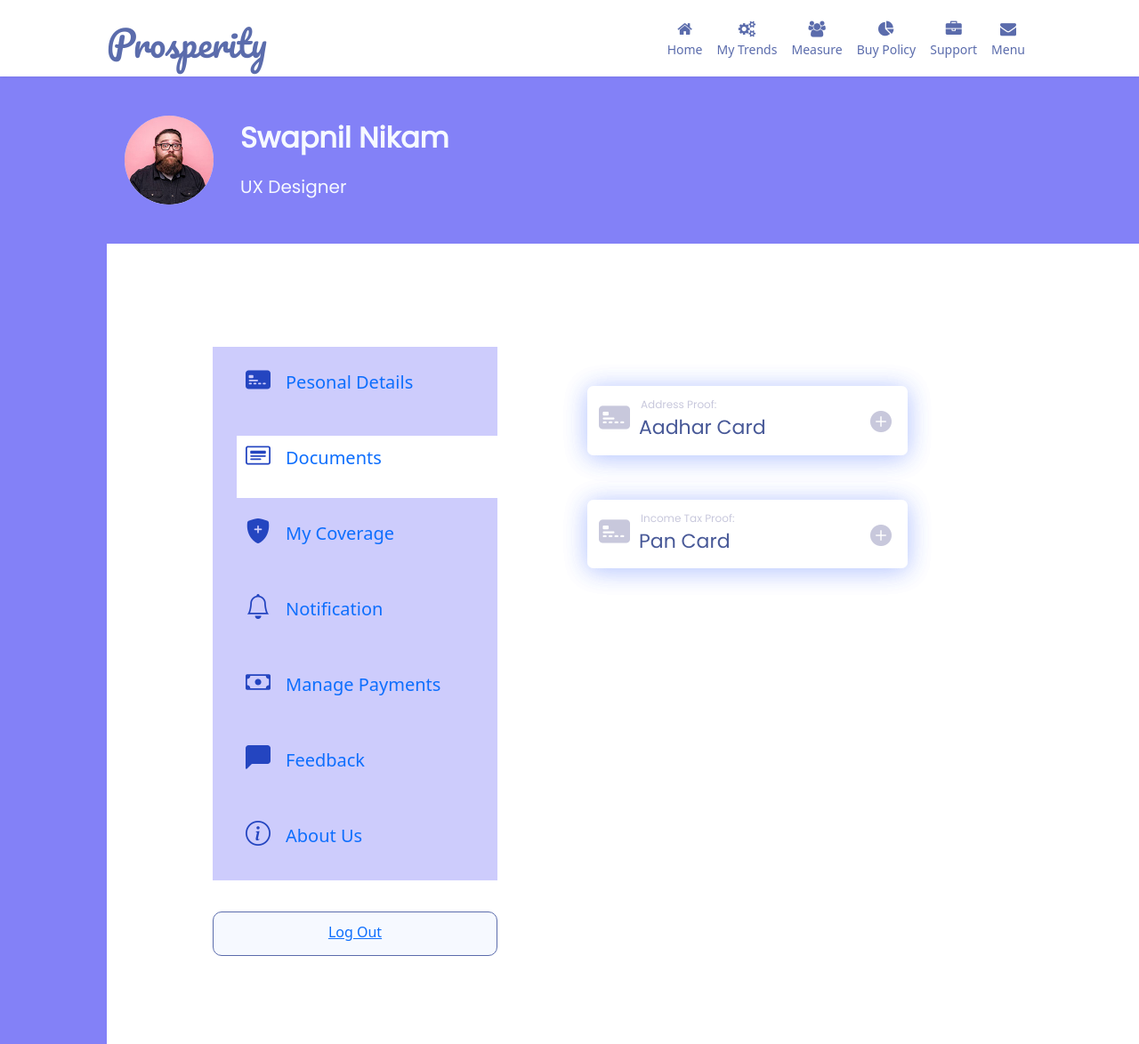
After one commit to jitendra-sud/Research-and-development, a Django app: page /profileDocuments in a window 1280 px wide. The commit adds this page. Shown: the whole page at 89% size. Run offline with Django 4.2, Linux system fonts and the light colour scheme; some libraries are stand-ins or nearby versions; some web fonts are replaced.

Commit message:
prifileDetails page updation and ProfileDocuments page complete

```diff
--- a/prosperityWebApp/prosperity/home/urls.py
+++ b/prosperityWebApp/prosperity/home/urls.py
@@ -6,5 +6,6 @@ urlpatterns = [
     path("",views.index,name = 'home'),
     path("otp",views.otp,name = 'otp'),
     path("otp/yourself",views.yourself, name = 'yourself'),
-    path("profileDetails",views.profileDetails, name = 'profileDetails')
+    path("profileDetails",views.profileDetails, name = 'profileDetails'),
+    path("profileDocuments",views.profileDocuments, name = 'profileDocuments')
 ]
--- a/prosperityWebApp/prosperity/home/views.py
+++ b/prosperityWebApp/prosperity/home/views.py
@@ -12,5 +12,8 @@ def yourself(request):
 def profileDetails(request):
     return render(request, 'profileDetails.html')
 
+def profileDocuments(request):
+    return render(request, 'profileDocuments.html')
+
 
 # Create your views here.
--- a/prosperityWebApp/prosperity/prosperity/urls.py
+++ b/prosperityWebApp/prosperity/prosperity/urls.py
@@ -13,6 +13,7 @@ urlpatterns = [
     path("otp",include('home.urls')),
     path("otp/yourself",include('home.urls')),
     path("profileDetails",include('home.urls')),
+    path("profileDocuments",include('home.urls')),
 ]
 
 urlpatterns += staticfiles_urlpatterns()
--- a/prosperityWebApp/prosperity/static/profileDetails.css
+++ b/prosperityWebApp/prosperity/static/profileDetails.css
@@ -41,46 +41,46 @@
 
 }
 
-.leftbar {
-  width: 494px;
+.grid-container.leftbar {
+  display: grid;
+  grid-template-columns: auto;
+  width: 320px;
+  height: 600px;
   margin-top: 116px;
-  margin-left: -96px;
+  background: rgba(131, 129, 247, 0.4);
+  margin-left: 119px;
 }
 
-.leftbar .leftbarul {
-  width: 304px;
-  height: 490px;
-  margin-left: 228.91px;
-  background: rgba(131, 129, 247, 0.4);
+.grid-container.leftbar .grid-item {
+  width: 300px;
+  height: 70px;
+  margin-left: 28px;
+  padding-left: 10px;
   list-style-type: none;
+  font-size: 20px;
 }
 
-.leftbar .leftbarul li {
-  height: 68px;
-  margin-left: 30px;
-}
-
-.leftbar .leftbarul li a {
-  margin-top: 5px;
-  margin-left: -35px;
+.grid-container.leftbar .grid-item {
+  margin-top: 15px;
+  margin-left: 27px;
   text-decoration: none;
 }
 
-.leftbar .leftbarul li a i {
+.grid-container.leftbar .grid-item i {
   margin-right: 17px;
-  font-size: 23px;
+  font-size: 28px;
   color: #2445c0;
 }
 
 .logout {
-  margin-left: 233px;
+  /* margin-left: 233px; */
   justify-content: center;
   align-items: center;
   padding: 0px;
   gap: 10px;
   margin-top: 50px;
   margin-bottom: 4%;
-  width: 300px;
+  width: 320px;
   height: 50px;
   border-radius: 10px;
   flex: none;
@@ -104,7 +104,7 @@
   font-family: 'Poppins';
   font-style: normal;
   font-weight: 500;
-  font-size: 13.8758px;
+  font-size: 20.8758px;
   line-height: 21px;
   color: #475897;
 }
@@ -136,8 +136,72 @@ input[type="text"]::placeholder {
   margin-left: 89px;
 }
 
-/* Change the link color on hover */
-/* li a:hover {
-  background-color: #555;
-  color: white;
-} */
+.grid-container.rightgrid {
+  list-style: none;
+  margin-bottom: 30px;
+  margin-left: 140px;
+  margin-top: 160px;
+
+}
+
+.grid-container.rightgrid .grid-item {
+  width: 360.09px;
+height: 77.54px;
+left: 577px;
+top: 436px;
+margin-bottom: 50px;
+background: #FFFFFF;
+box-shadow: 0px 2.7931px 27.931px rgba(44, 88, 255, 0.2);
+border-radius: 6.98276px;
+}
+
+.grid-container.rightgrid .grid-item p {
+  width: 200px;
+  height: 21px;
+  left: 577px;
+  top: 428px;
+  font-family: 'Poppins';
+  font-style: normal;
+  font-weight: 500;
+  font-size: 13.8758px;
+  line-height: 21px;
+  color: #475897;
+}
+
+.grid-container.rightgrid .grid-item .grid-container .grid-item{
+  display: grid;
+  grid-template-columns: auto auto auto;
+}
+
+.grid-container.rightgrid .grid-item .grid-container .grid-item i{
+  margin-top: 10px;
+  font-size: 35px;
+  color: #c8c8dc;
+  margin-left: 13px;
+}
+
+
+.grid-container.middel{
+  display: grid;
+  grid-template-columns: auto;
+}
+
+.grid-container.rightgrid .grid-item .grid-container .grid-item .grid-container.middel .first{
+  margin-top: 10px;
+  margin-left: -23px;
+  font-size: 12px;
+  color: #c8c8dc;
+}
+
+#first{
+  margin-top: 10px;
+  margin-left: -6px;
+  font-size: 12px;
+  color: #c8c8dc;
+}
+
+#second{
+  font-size: 22px;
+  margin-top: -15px;
+  margin-left: -8px;
+}
--- /dev/null
+++ b/prosperityWebApp/prosperity/templates/profileDocuments.html
@@ -0,0 +1,90 @@
+<!DOCTYPE html>
+<html lang="en">
+<head>
+    {% load static %}
+    {% include 'navbar.html' %}
+
+    <meta charset="UTF-8">
+    <meta http-equiv="X-UA-Compatible" content="IE=edge">
+    <meta name="viewport" content="width=device-width, initial-scale=1.0">
+    {% load static %} <link rel="stylesheet" href="{% static 'profileDetails.css' %}">
+    <link rel="stylesheet" href="https://fonts.googleapis.com/icon?family=Material+Icons">
+    <link rel="stylesheet" href="https://cdn.jsdelivr.net/npm/bootstrap-icons@1.5.0/font/bootstrap-icons.css">
+
+</head>
+<body>
+    <div class="grid-container boarder" style="height:188px; background:#8381F7">
+        <div class="grid-item"><img class="pic" src="{% static "media/Rectangle 199.jpg" %}" alt=""></div>
+        <div class="grid-item"><p class="name">Swapnil Nikam</p></div>
+        <div class="grid-item"><p class="des">UX Designer</p></div>
+    </div>
+    <div class="grid-container lower">
+        <div style="width:120px; height: 900px; background:#8381F7"></div>
+
+        <div class="grid-container leftbar">
+            <a class="grid-item" href="/profileDetails"><i class="bi-credit-card-2-front-fill"></i>Pesonal Details</a>
+            <a style="background:#ffff" href="/profileDocuments" class="grid-item"><i  class="bi-card-heading"></i>Documents</a>
+            <a href="" class="grid-item" ><i  class="bi-shield-fill-plus"></i>My Coverage</a>
+            <a href="" class="grid-item" ><i  class="bi-bell"></i>Notification</a>
+            <a href="" class="grid-item" ><i  class="bi-cash"></i>Manage Payments</a>
+            <a href="" class="grid-item" ><i  class="bi-chat-left-fill"></i>Feedback</a>
+            <a href="" class="grid-item" ><i  class="bi-info-circle"></i>About Us</a>
+            <div style="margin-top: -10px"><button class="logout"><a href="/otp"><p style="margin-top:10px">Log Out</p></a></button></div>
+       </div>
+
+       <div class="grid-container rightgrid">
+          <div class="grid-item">
+            <div class="grid-container">
+                <div class="grid-item">
+                    <i class="bi-credit-card-2-front-fill"></i>
+                    <div class="grid-container middel">
+                        <p id="first">Address Proof:</p>
+                        <p id="second">Aadhar Card</p>
+                    </div>
+                    <label style="margin-top:22px" for="file-input">
+                        <i style="font-size:24px; margin-left:40px" class="bi-plus-circle-fill"></i>
+                    </label>
+                    <input style="  display: none;" type="file" name="" id="file-input">
+                </div>
+            </div>
+         </div>
+          <div class="grid-item">
+            <div class="grid-container">
+                <div class="grid-item">
+                    <i class="bi-credit-card-2-front-fill"></i>
+                    <div class="grid-container middel">
+                        <p id="first">Income Tax Proof:</p>
+                        <p id="second">Pan Card</p>
+                    </div>
+                    <label style="margin-top:22px" for="file-input">
+                        <i style="font-size:24px; margin-left:40px" class="bi-plus-circle-fill"></i>
+                    </label>
+                    <input style="  display: none;" type="file" name="" id="file-input">
+                </div>
+            </div>
+          </div>
+
+       </div>
+
+          {% comment %} <div class="rightgrid">
+            <ul class="rightcol">
+                <li class="rightcollist">
+
+                    <input style="margin-left: 20px;" type="Number" placeHolder="Aadhar Card">
+                </li>
+                <li class="rightcollist">
+                    <p>Profession</p>
+                    <input style="margin-left: 20px;" type="text" placeHolder="Pan Card">
+                </li>
+            </ul>
+          </div> {% endcomment %}
+    </div>
+
+
+    </div>
+
+
+
+
+</body>
+</html>
```
Also changed, not shown: prosperityWebApp/prosperity/templates/profileDetails.html (+11 -14 lines).
